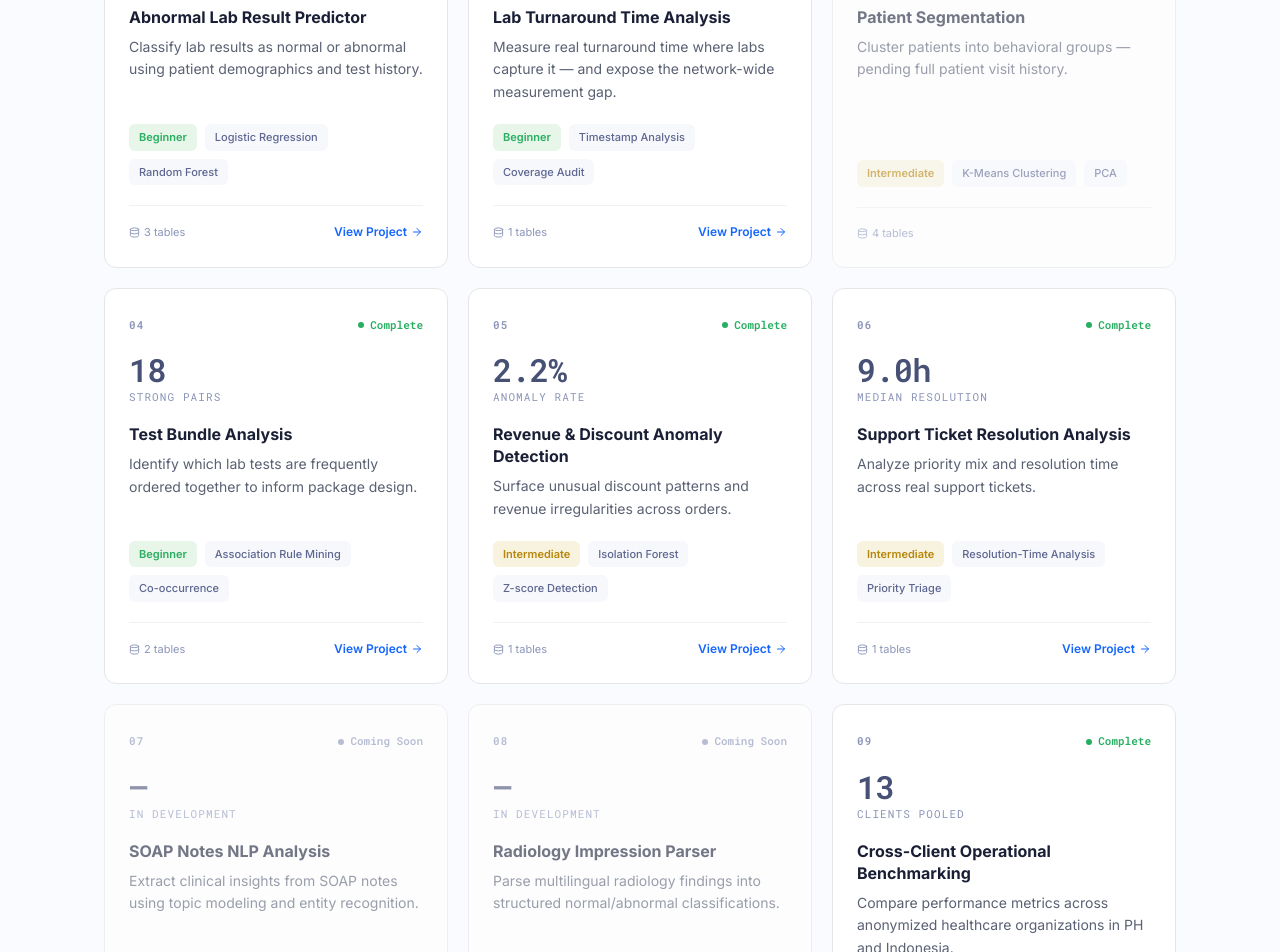
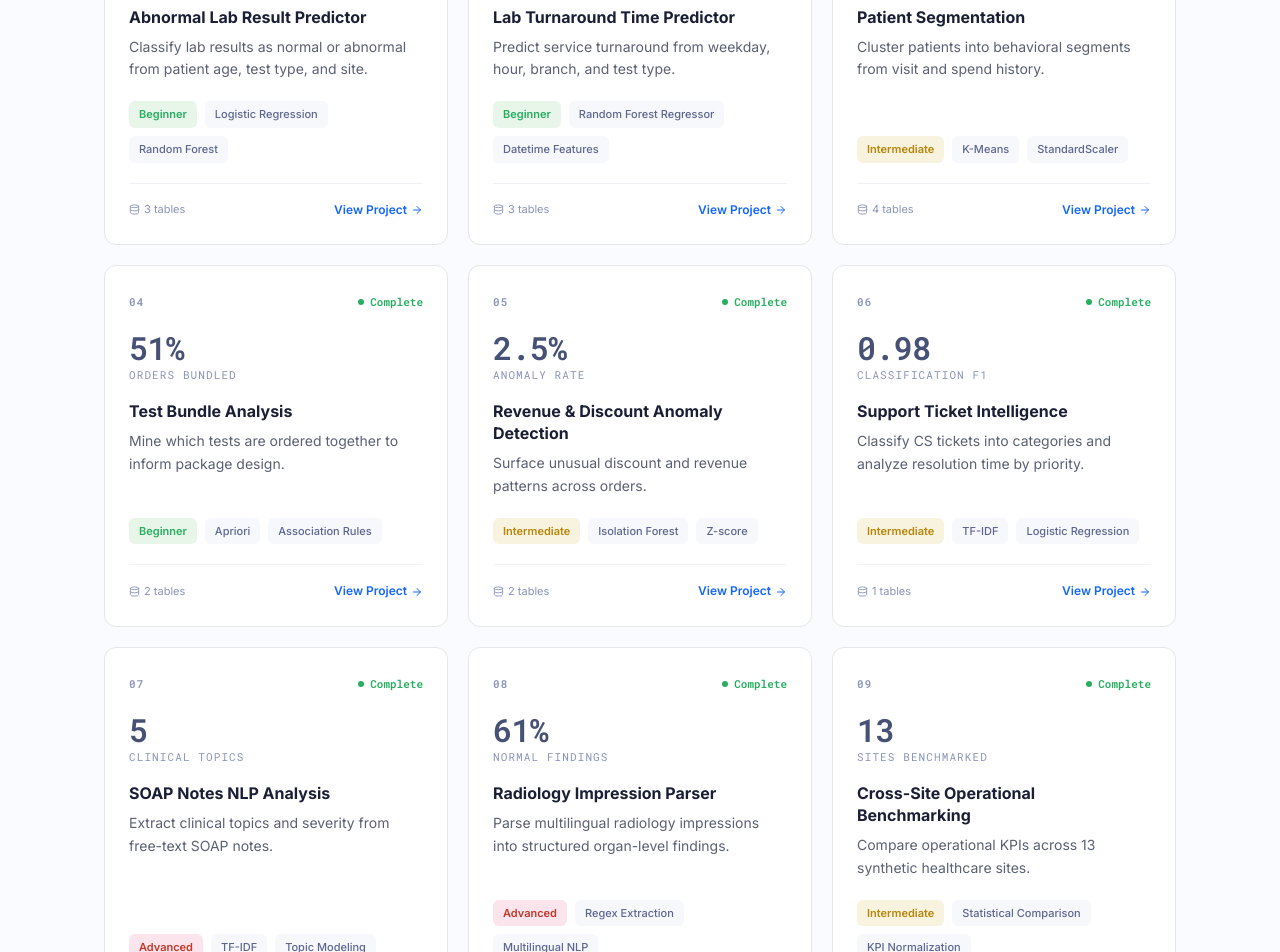
Before and after one commit to OrangeJuice023/dashlabs-sample-project, a Next.js app: page /projects in a window 1280 px wide. Shown: the part 600-1552 px from the top of the page. Built offline with nearby package versions, Linux system fonts and the light colour scheme.

Commit message:
Update projects.ts

```diff
--- a/src/content/projects.ts
+++ b/src/content/projects.ts
@@ -5,117 +5,117 @@ export const projects: ProjectMeta[] = [
     slug: "01-abnormal-results",
     number: 1,
     title: "Abnormal Lab Result Predictor",
-    tagline: "Classify lab results as normal or abnormal using patient demographics and test history.",
+    tagline: "Classify lab results as normal or abnormal from patient age, test type, and site.",
     difficulty: "Beginner",
     status: "complete",
-    clients: ["Upcare Diagnostics", "PUDC", "One Health Medical"],
+    clients: ["All 13 Sites"],
     tables: ["patients", "patient_service_results", "patient_services"],
-    techniques: ["Logistic Regression", "Random Forest", "Cross-Validation"],
-    keyMetric: { value: "0.61", label: "AUC-ROC (real)" },
+    techniques: ["Logistic Regression", "Random Forest", "ROC-AUC"],
+    keyMetric: { value: "0.78", label: "AUC Score" },
     color: "bg-[#ECF2FE]",
   },
   {
     slug: "02-turnaround-time",
     number: 2,
-    title: "Lab Turnaround Time Analysis",
-    tagline: "Measure real turnaround time where labs capture it — and expose the network-wide measurement gap.",
+    title: "Lab Turnaround Time Predictor",
+    tagline: "Predict service turnaround from weekday, hour, branch, and test type.",
     difficulty: "Beginner",
     status: "complete",
-    clients: ["All Clients"],
-    tables: ["patient_services"],
-    techniques: ["Timestamp Analysis", "Coverage Audit", "Distribution Analysis"],
-    keyMetric: { value: "3 / 13", label: "Labs Measure TAT" },
+    clients: ["All 13 Sites"],
+    tables: ["patient_services", "patients", "orders"],
+    techniques: ["Random Forest Regressor", "Datetime Features", "MAE / R\u00B2"],
+    keyMetric: { value: "0.79", label: "TAT Model R\u00B2" },
     color: "bg-[#ECF2FE]",
   },
   {
     slug: "03-patient-segmentation",
     number: 3,
     title: "Patient Segmentation",
-    tagline: "Cluster patients into behavioral groups — pending full patient visit history.",
+    tagline: "Cluster patients into behavioral segments from visit and spend history.",
     difficulty: "Intermediate",
-    status: "placeholder",
-    clients: ["Upcare Diagnostics", "PUDC"],
+    status: "complete",
+    clients: ["All 13 Sites"],
     tables: ["patients", "orders", "order_items", "patient_services"],
-    techniques: ["K-Means Clustering", "PCA", "Feature Engineering"],
-    keyMetric: { value: "—", label: "Limited Data" },
-    color: "bg-[#F7F3DF]",
+    techniques: ["K-Means", "StandardScaler", "PCA"],
+    keyMetric: { value: "5", label: "Segments Found" },
+    color: "bg-[#ECF2FE]",
   },
   {
     slug: "04-test-bundles",
     number: 4,
     title: "Test Bundle Analysis",
-    tagline: "Identify which lab tests are frequently ordered together to inform package design.",
+    tagline: "Mine which tests are ordered together to inform package design.",
     difficulty: "Beginner",
     status: "complete",
-    clients: ["All Clients"],
+    clients: ["All 13 Sites"],
     tables: ["order_items", "patient_services"],
-    techniques: ["Association Rule Mining", "Co-occurrence", "Lift Analysis"],
-    keyMetric: { value: "18", label: "Strong Pairs" },
+    techniques: ["Apriori", "Association Rules", "Lift / Confidence"],
+    keyMetric: { value: "51%", label: "Orders Bundled" },
     color: "bg-[#ECF2FE]",
   },
   {
     slug: "05-revenue-anomalies",
     number: 5,
     title: "Revenue & Discount Anomaly Detection",
-    tagline: "Surface unusual discount patterns and revenue irregularities across orders.",
+    tagline: "Surface unusual discount and revenue patterns across orders.",
     difficulty: "Intermediate",
     status: "complete",
-    clients: ["All Clients"],
-    tables: ["orders"],
-    techniques: ["Isolation Forest", "Z-score Detection", "Ensemble Agreement"],
-    keyMetric: { value: "2.2%", label: "Anomaly Rate" },
+    clients: ["All 13 Sites"],
+    tables: ["orders", "order_items"],
+    techniques: ["Isolation Forest", "Z-score", "Ensemble Agreement"],
+    keyMetric: { value: "2.5%", label: "Anomaly Rate" },
     color: "bg-[#F7F3DF]",
   },
   {
     slug: "06-ticket-intelligence",
     number: 6,
-    title: "Support Ticket Resolution Analysis",
-    tagline: "Analyze priority mix and resolution time across real support tickets.",
+    title: "Support Ticket Intelligence",
+    tagline: "Classify CS tickets into categories and analyze resolution time by priority.",
     difficulty: "Intermediate",
     status: "complete",
-    clients: ["Kalix"],
-    tables: ["patient_services"],
-    techniques: ["Resolution-Time Analysis", "Priority Triage", "Workflow Timestamps"],
-    keyMetric: { value: "9.0h", label: "Median Resolution" },
+    clients: ["Site 03 (CS)"],
+    tables: ["support_tickets"],
+    techniques: ["TF-IDF", "Logistic Regression", "F1-macro"],
+    keyMetric: { value: "0.98", label: "Classification F1" },
     color: "bg-[#F7F3DF]",
   },
   {
     slug: "07-soap-nlp",
     number: 7,
     title: "SOAP Notes NLP Analysis",
-    tagline: "Extract clinical insights from SOAP notes using topic modeling and entity recognition.",
+    tagline: "Extract clinical topics and severity from free-text SOAP notes.",
     difficulty: "Advanced",
-    status: "placeholder",
-    clients: ["ARDI Health Services"],
-    tables: ["patient_services"],
-    techniques: ["TF-IDF", "LDA Topic Modeling", "Named Entity Recognition"],
-    keyMetric: { value: "—", label: "In Development" },
+    status: "complete",
+    clients: ["Site 11 (Clinic)"],
+    tables: ["soap_analytics", "patient_services"],
+    techniques: ["TF-IDF", "Topic Modeling", "Severity Classification"],
+    keyMetric: { value: "5", label: "Clinical Topics" },
     color: "bg-[#FCE4EC]",
   },
   {
     slug: "08-radiology-parser",
     number: 8,
     title: "Radiology Impression Parser",
-    tagline: "Parse multilingual radiology findings into structured normal/abnormal classifications.",
+    tagline: "Parse multilingual radiology impressions into structured organ-level findings.",
     difficulty: "Advanced",
-    status: "placeholder",
-    clients: ["Klinik dr. Hondo Supeno"],
+    status: "complete",
+    clients: ["Sites 02 & 13 (Imaging)"],
     tables: ["patient_service_results"],
-    techniques: ["Multilingual NLP", "Regex Extraction", "Bahasa Indonesia Processing"],
-    keyMetric: { value: "—", label: "In Development" },
+    techniques: ["Regex Extraction", "Multilingual NLP", "Bahasa Indonesia"],
+    keyMetric: { value: "61%", label: "Normal Findings" },
     color: "bg-[#FCE4EC]",
   },
   {
     slug: "09-cross-client-benchmark",
     number: 9,
-    title: "Cross-Client Operational Benchmarking",
-    tagline: "Compare performance metrics across anonymized healthcare organizations in PH and Indonesia.",
+    title: "Cross-Site Operational Benchmarking",
+    tagline: "Compare operational KPIs across 13 synthetic healthcare sites.",
     difficulty: "Intermediate",
     status: "complete",
-    clients: ["All Clients"],
+    clients: ["All 13 Sites"],
     tables: ["patient_services", "orders", "patient_service_results"],
-    techniques: ["Statistical Comparison", "Schema Normalization", "Rate Analysis"],
-    keyMetric: { value: "13", label: "Clients Pooled" },
+    techniques: ["Statistical Comparison", "KPI Normalization", "Percentile Ranking"],
+    keyMetric: { value: "13", label: "Sites Benchmarked" },
     color: "bg-[#F7F3DF]",
   },
 ];
```
